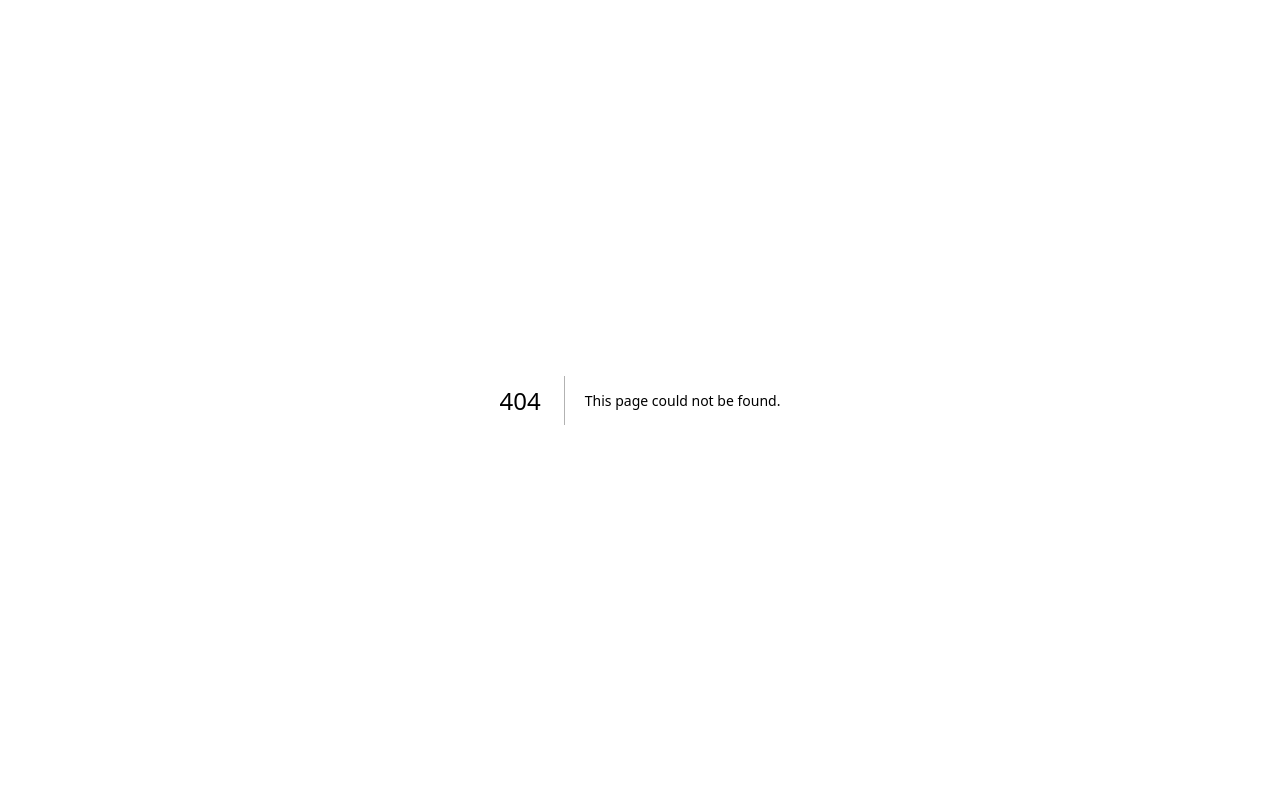
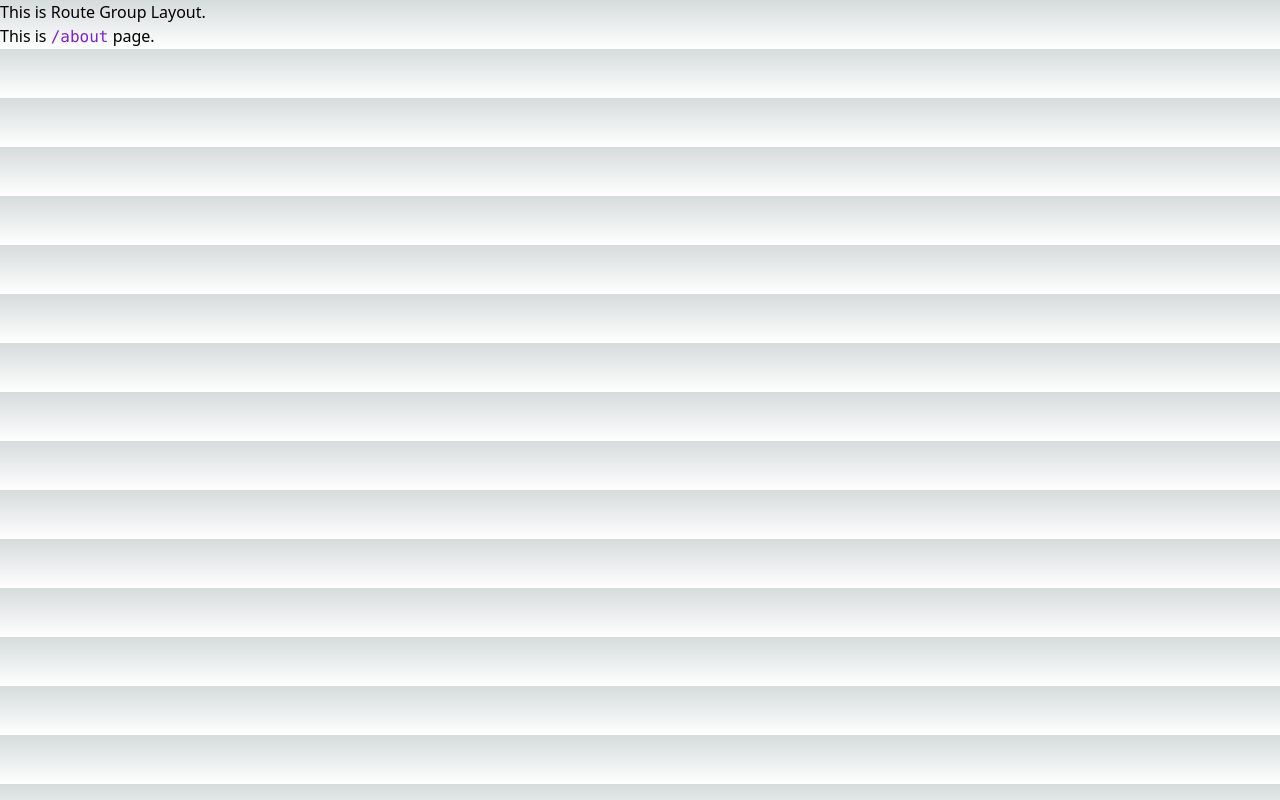
Before and after one commit to dev-traveler/learning-nextjs, a Next.js app: page /about in a window 1280 px wide. Before the commit this address had no page. Built offline with nearby package versions, Linux system fonts and the light colour scheme.

Commit message:
feat: Add route group

```diff
--- /dev/null
+++ b/src/app/(route-group)/about/page.tsx
@@ -0,0 +1,3 @@
+export default function Page() {
+  return <div>This is  <code className="text-purple-700">/about</code> page.</div>;
+}
--- /dev/null
+++ b/src/app/(route-group)/layout.tsx
@@ -0,0 +1,14 @@
+export default function MarketingLayout({
+  children,
+}: {
+  children: React.ReactNode;
+}) {
+  return (
+    <section>
+      {/* Include shared UI here e.g. a header or siderbar */}
+      <div>This is Route Group Layout.</div>
+
+      {children}
+    </section>
+  );
+}
```
